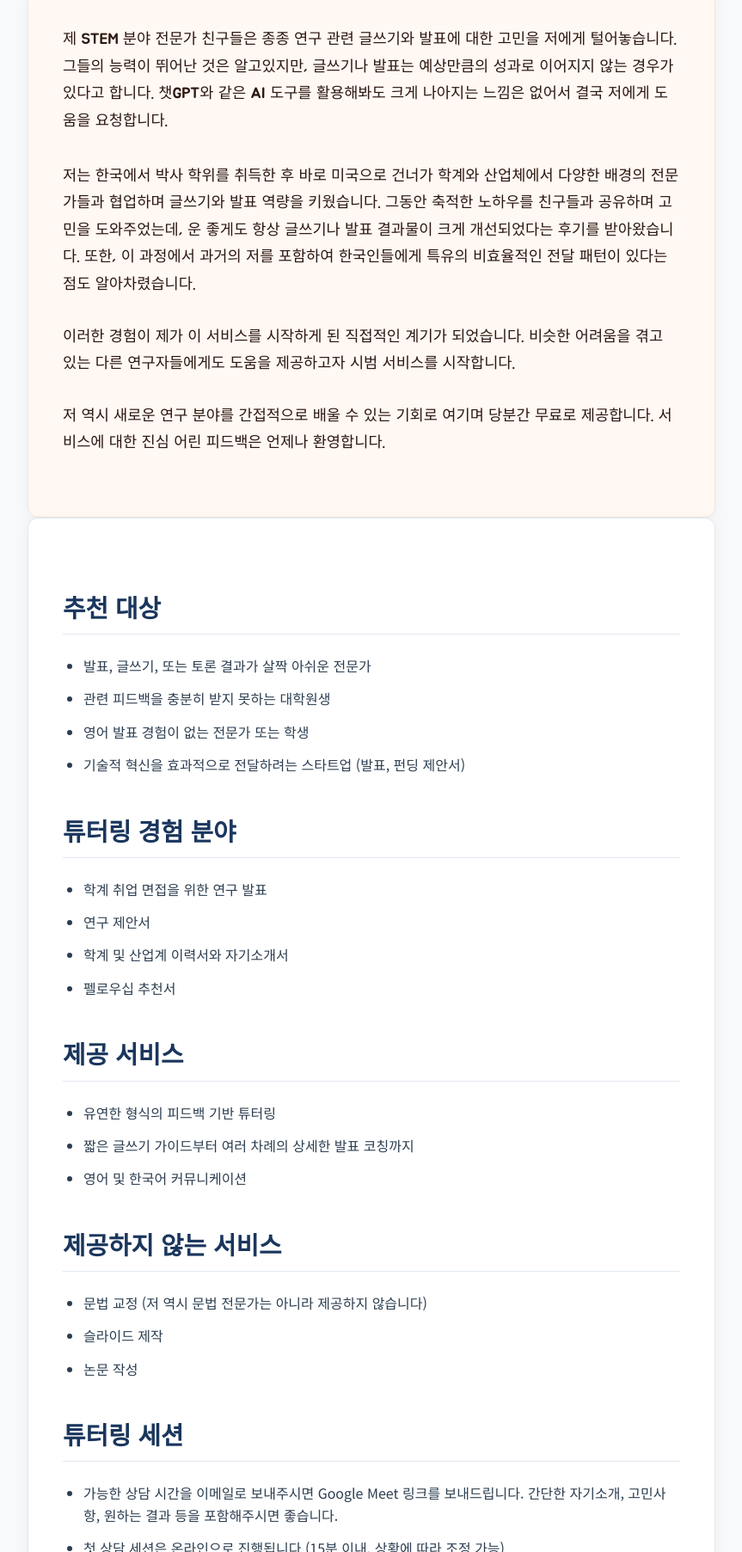
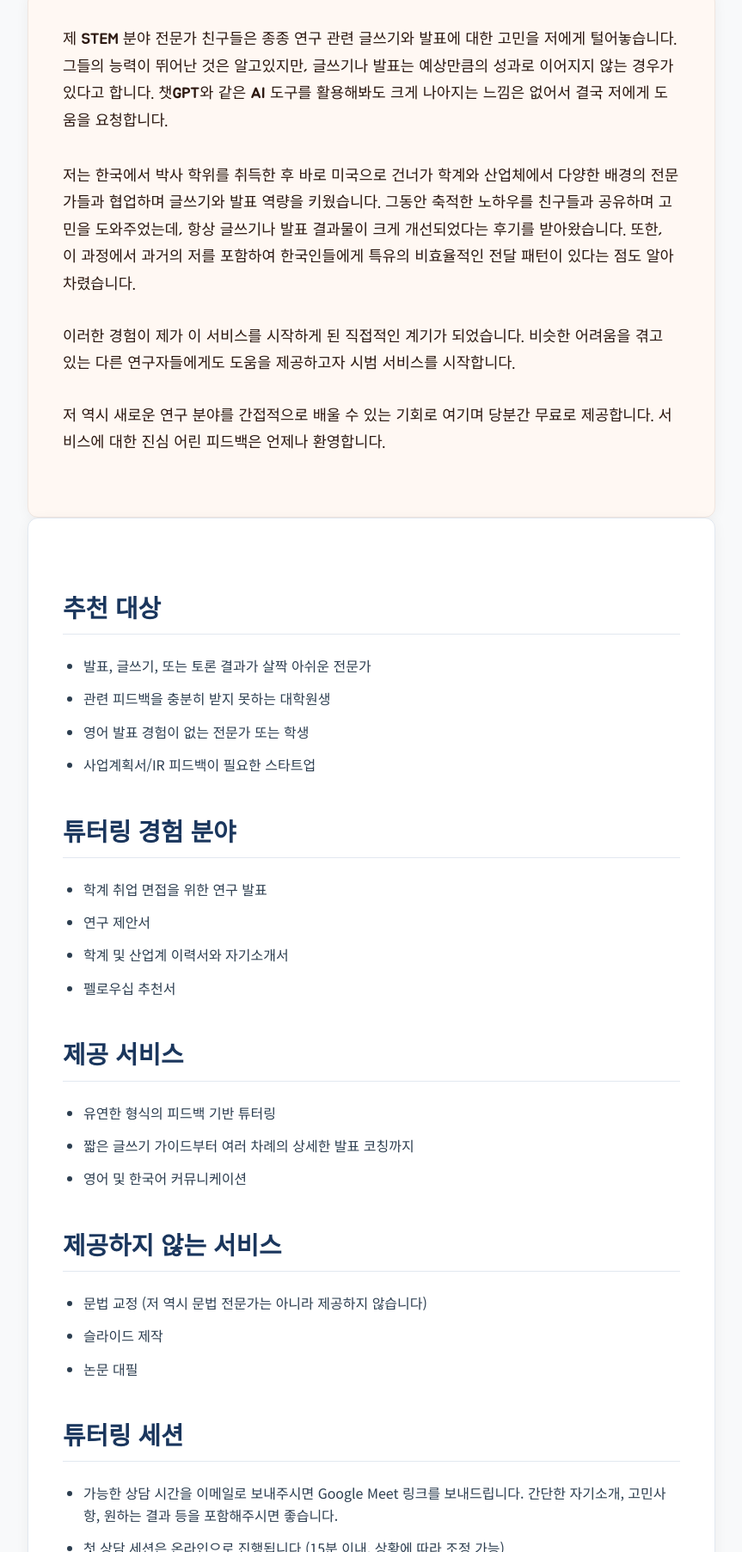
Before and after one commit to mkim-datascience/mkim-datascience.github.io, a plain HTML site: page tutor/ko.html in a window 1280 px wide. Shown: the part 434-2239 px from the top of the page at 86% size, without its empty margins (208-1071 px from the left). Drawn offline with Linux system fonts and the light colour scheme.

Commit message:
item update according to feedback

```diff
--- a/tutor/ko.html
+++ b/tutor/ko.html
@@ -272,7 +272,7 @@
 
             <p>
                 저는 한국에서 박사 학위를 취득한 후 바로 미국으로 건너가 학계와 산업체에서 다양한 배경의 전문가들과 협업하며 글쓰기와 발표 역량을 키웠습니다.
-                그동안 축적한 노하우를 친구들과 공유하며 고민을 도와주었는데, 운 좋게도 항상 글쓰기나 발표 결과물이 크게 개선되었다는 후기를 받아왔습니다.
+                그동안 축적한 노하우를 친구들과 공유하며 고민을 도와주었는데, 항상 글쓰기나 발표 결과물이 크게 개선되었다는 후기를 받아왔습니다.
                 또한, 이 과정에서 과거의 저를 포함하여 한국인들에게 특유의 비효율적인 전달 패턴이 있다는 점도 알아차렸습니다.
             </p>
 
@@ -293,7 +293,7 @@
                 <li>발표, 글쓰기, 또는 토론 결과가 살짝 아쉬운 전문가</li>
                 <li>관련 피드백을 충분히 받지 못하는 대학원생</li>
                 <li>영어 발표 경험이 없는 전문가 또는 학생</li>
-                <li>기술적 혁신을 효과적으로 전달하려는 스타트업 (발표, 펀딩 제안서)</li>
+                <li>사업계획서/IR 피드백이 필요한 스타트업</li>
             </ul>
 
             <h2>튜터링 경험 분야</h2>
@@ -320,7 +320,7 @@
                 <ul>
                     <li>문법 교정 (저 역시 문법 전문가는 아니라 제공하지 않습니다)</li>
                     <li>슬라이드 제작</li>
-                    <li>논문 작성</li>
+                    <li>논문 대필</li>
                 </ul>
             </p>
 
```
Also changed, not shown: tutor/en.html (+1 -1 lines).
